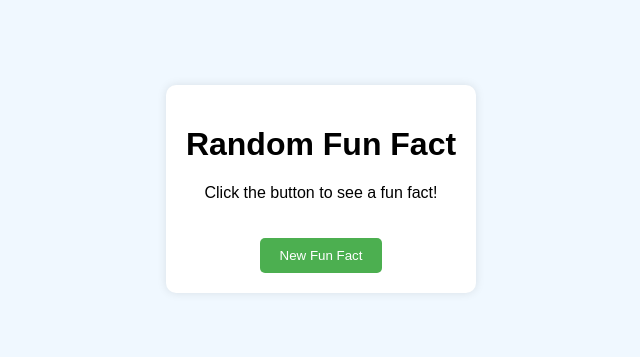
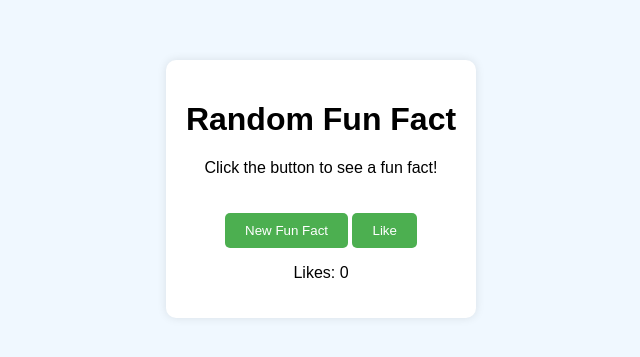
Before and after one commit to aaronsfunstuff/Fun, a plain HTML site: page Index.html in a window 1280 px wide. Shown: the part 219-576 px from the top of the page, without its empty margins (319-959 px from the left). Drawn offline with Linux system fonts and the light colour scheme.

Commit message:
Update Index.html

```diff
--- a/Index.html
+++ b/Index.html
@@ -5,12 +5,15 @@
     <meta name="viewport" content="width=device-width, initial-scale=1.0">
     <title>Random Fun Fact</title>
     <link rel="stylesheet" href="styles.css">
+    <link href="https://fonts.googleapis.com/css2?family=Roboto:wght@400;700&display=swap" rel="stylesheet">
 </head>
 <body>
     <div class="container">
         <h1>Random Fun Fact</h1>
         <p id="fun-fact">Click the button to see a fun fact!</p>
         <button onclick="displayRandomFact()">New Fun Fact</button>
+        <button id="like-button">Like</button>
+        <p>Likes: <span id="like-count">0</span></p>
     </div>
     <script src="scripts.js"></script>
 </body>
```
